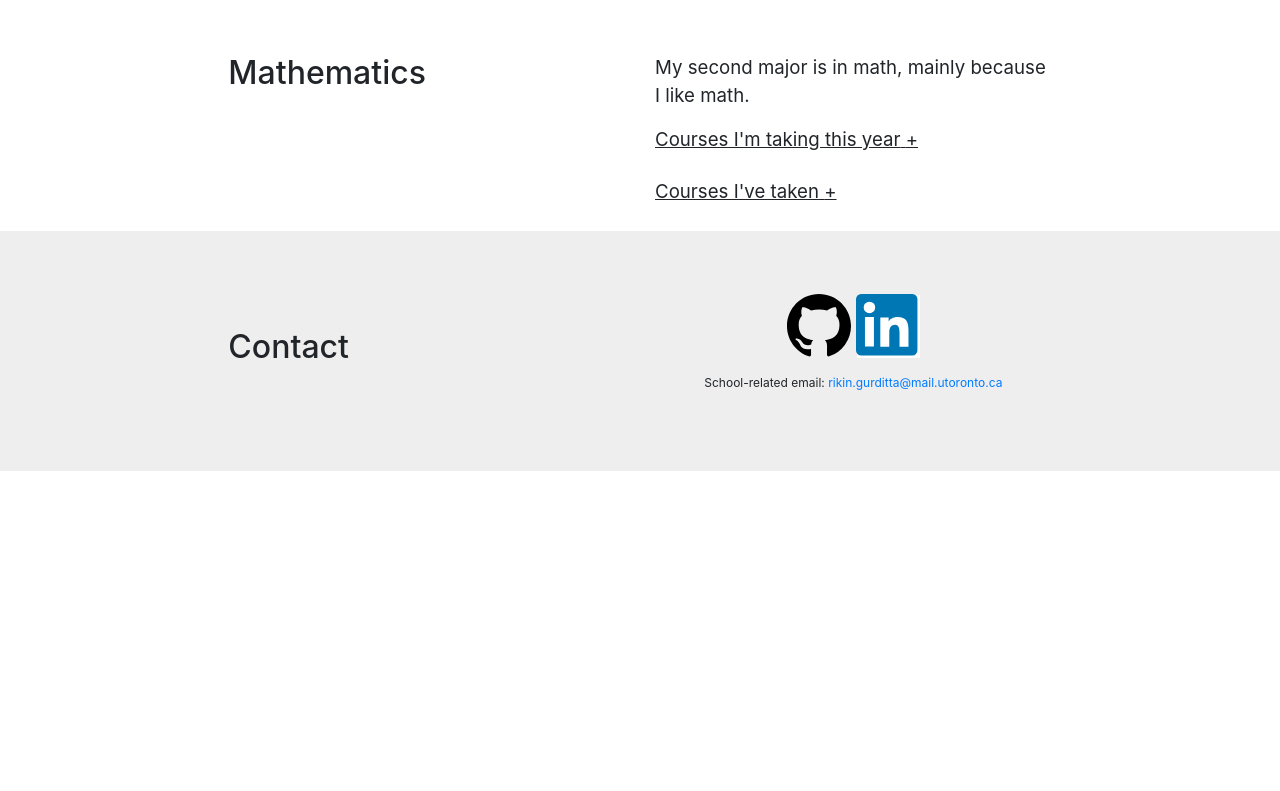
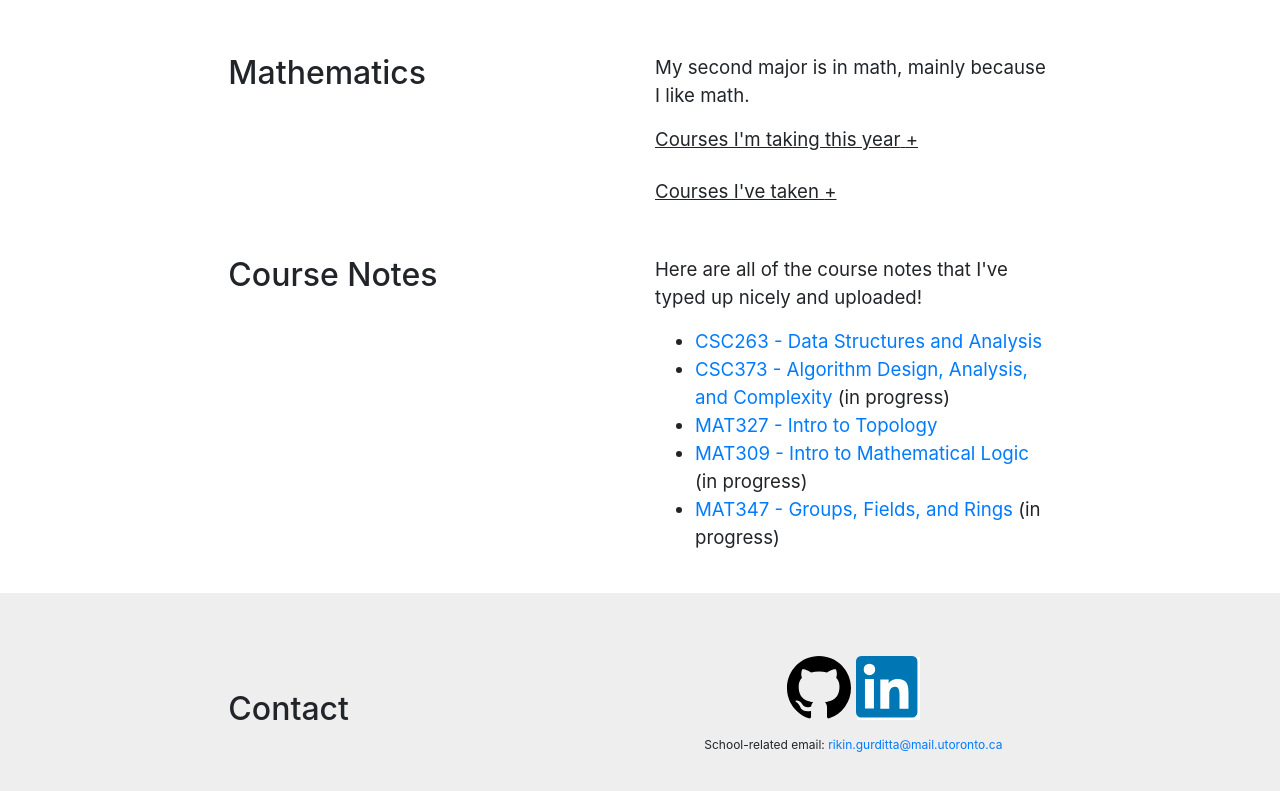
Before and after one commit to rikingurditta/website, a React (Create React App) app in the folder website/: page /#/academics in a window 1280 px wide. Shown: the part 903-1694 px from the top of the page. Before the commit the page ends 1374 px from the top, so only its background shows below. Built offline with nearby package versions, Linux system fonts and the light colour scheme.

Commit message:
Content update: condensed experience, added notes section to academics

```diff
--- a/website/src/pages/Academics.js
+++ b/website/src/pages/Academics.js
@@ -46,7 +46,8 @@ export default function Academics() {
                     <Expandable inside={<span>Courses I'm taking this year</span>}>
                         <ul>
                             <li>
-                                <Expandable inside={<span>CSC373 - Algorithm Design, Analysis, and Complexity (Fall)</span>}>
+                                <Expandable
+                                    inside={<span>CSC373 - Algorithm Design, Analysis, and Complexity (Fall)</span>}>
                                     <p className="expand-text">
                                         <a href="https://rikingurditta.github.io/csc373/" target="_blank">Here</a> are
                                         my notes for the course (in-progress).
@@ -101,7 +102,8 @@ export default function Academics() {
                                         I enjoyed this course! It was cool seeing how data structures I've been using
                                         actually work under the hood, the cool stuff you can do with algorithms like
                                         DFS, and cool analysis techniques like decision trees.<br/>
-                                        <a href="https://rikingurditta.github.io/csc263/" target="_blank">Here</a> are my notes for the
+                                        <a href="https://rikingurditta.github.io/csc263/" target="_blank">Here</a> are
+                                        my notes for the
                                         course.
                                     </p>
                                 </Expandable>
@@ -173,6 +175,38 @@ export default function Academics() {
                     </Expandable>
                 </Col>
             </Row>
+            <Row className="justify-content-md-center text-content">
+                <Col md={4}>
+                    <h2>Course Notes</h2>
+                </Col>
+                <Col md={4} className="my-auto">
+                    <p>
+                        Here are all of the course notes that I've typed up nicely and uploaded!
+                    </p>
+                    <ul>
+                        <li>
+                            <a href="https://rikingurditta.github.io/csc263/" target="_blank">CSC263 - Data Structures
+                                and Analysis</a>
+                        </li>
+                        <li>
+                            <a href="https://rikingurditta.github.io/csc373/" target="_blank">CSC373 - Algorithm Design,
+                                Analysis, and Complexity</a> (in progress)
+                        </li>
+                        <li>
+                            <a href="https://rikingurditta.github.io/mat327/" target="_blank">MAT327 - Intro to
+                                Topology</a>
+                        </li>
+                        <li>
+                            <a href="https://rikingurditta.github.io/mat309/" target="_blank">MAT309 - Intro to
+                                Mathematical Logic</a> (in progress)
+                        </li>
+                        <li>
+                            <a href="https://rikingurditta.github.io/mat347/" target="_blank">MAT347 - Groups, Fields,
+                                and Rings</a> (in progress)
+                        </li>
+                    </ul>
+                </Col>
+            </Row>
         </Container>
     )
 }
--- a/website/src/pages/Experience.js
+++ b/website/src/pages/Experience.js
@@ -21,21 +21,29 @@ export default function Experience() {
                 <Col md={4}>
                     <p>
                         <a href="https://www.centivizer.com/" target="_blank">Centivizer</a> is a startup based in
-                        UofT's <a href="https://imedia.mie.utoronto.ca/" target="_blank">Interactive Media Lab</a>. I
-                        worked there in the summers of 2019 and 2020, with many other students.
+                        UofT's <a href="https://imedia.mie.utoronto.ca/" target="_blank">Interactive Media Lab</a>.
                     </p>
                     <p>
                         In 2019, I worked on a 3D driving simulator game for the <i>Experiential Centivizer</i> project.
-                        This game was meant to provide familiar experiences to residents of retirement/long-term care
-                        homes, and also monitor their cognitive ability for signs of dementia. I worked on the 3D game
-                        code, 3D assets (some modelling and texturing), and UI/UX.
+                        I worked on:
+                        <ul>
+                            <li>3D game code</li>
+                            <li>3D assets (some modelling and texturing)</li>
+                            <li>UX and senior-oriented design</li>
+                        </ul>
                     </p>
                     <p>
-                        In 2020, I worked on <i>Cognitive Centivizer</i>, a suite of games meant to assess different
-                        aspects of cognitive ability using a simple whack-a-mole theme. I worked on implementing new
-                        versions of the games, as well as caching and other features. Then, I worked on planning,
-                        designing, and implementing a full rewrite of the codebase with React.js. I also did the <a
-                        href="https://clyp.it/sdjwuirh">music</a> and SFX sound design for the game in 2019.
+                        In 2020, I worked on <i>Cognitive Centivizer</i>, a suite of whack-a-mole games meant to assess
+                        different aspects of cognitive ability. I worked on:
+                        <ul>
+                            <li>implementing new versions of the games</li>
+                            <li>caching and other performance/stability concerns</li>
+                            <li>planning, designing, and implementing full rewrite of the codebase with React.js</li>
+                            <li>
+                                the <a href="https://clyp.it/sdjwuirh" target="_blank">music</a> and sound design
+                                for the game
+                            </li>
+                        </ul>
                     </p>
                 </Col>
             </Row>
@@ -46,19 +54,25 @@ export default function Experience() {
                 </Col>
                 <Col md={4}>
                     <p>
-                        <a href="https://www.national.ca/en/" target="_blank">NATIONAL Public Relations</a> is a pretty
-                        large Canadian public relations company. I was an intern for the Research Strategy team at their
-                        Toronto office in the summer of 2019.
+                        <a href="https://www.national.ca/en/" target="_blank">NATIONAL Public Relations</a> is a large
+                        Canadian public relations company. I was an intern for the Research and Strategy team at their
+                        Toronto office.
                     </p>
                     <p>
-                        I worked on media monitoring, data processing in Excel, developing complex macros to generate
-                        reports based on Excel spreadsheets, developing small scale web-scraping scripts, and debugging
-                        large-scale web-scraping services.
-                    </p>
-                    <p>
-                        Media monitoring is essentially analyzing what the media is saying about a topic to inform PR
-                        strategy. This job is actually really boring. As a result, a lot of my work went into completely
-                        revamping the company's media monitoring process for Amazon, one of NATIONAL's biggest clients.
+                        I worked on:
+                        <ul>
+                            <li>media monitoring</li>
+                            <li>
+                                data processing and analysis in Excel (as well as automation of these tasks with macros
+                                and scripts)
+                            </li>
+                            <li>
+                                automating report generation based on Excel sheets of data
+                            </li>
+                            <li>
+                                developing web scraping scripts, bug testing large-scale web scraping services
+                            </li>
+                        </ul>
                     </p>
                 </Col>
             </Row>
```
